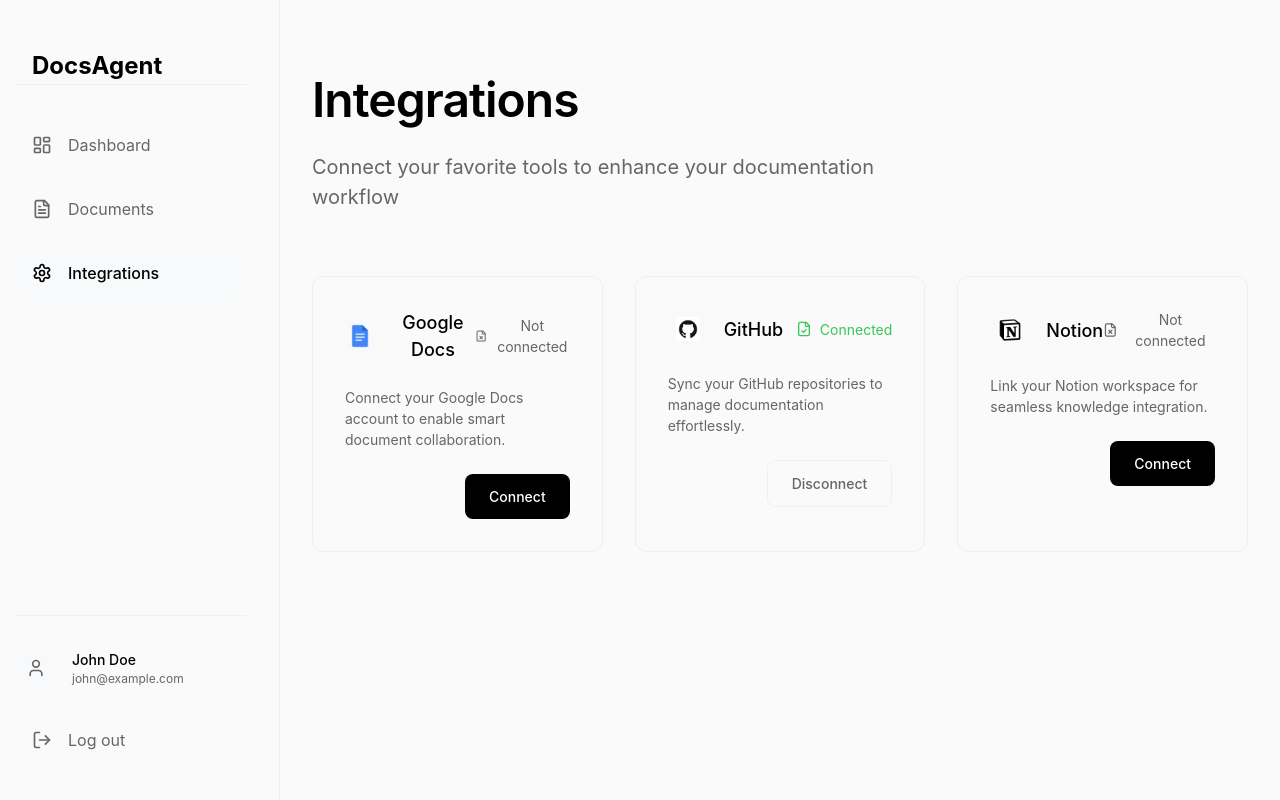
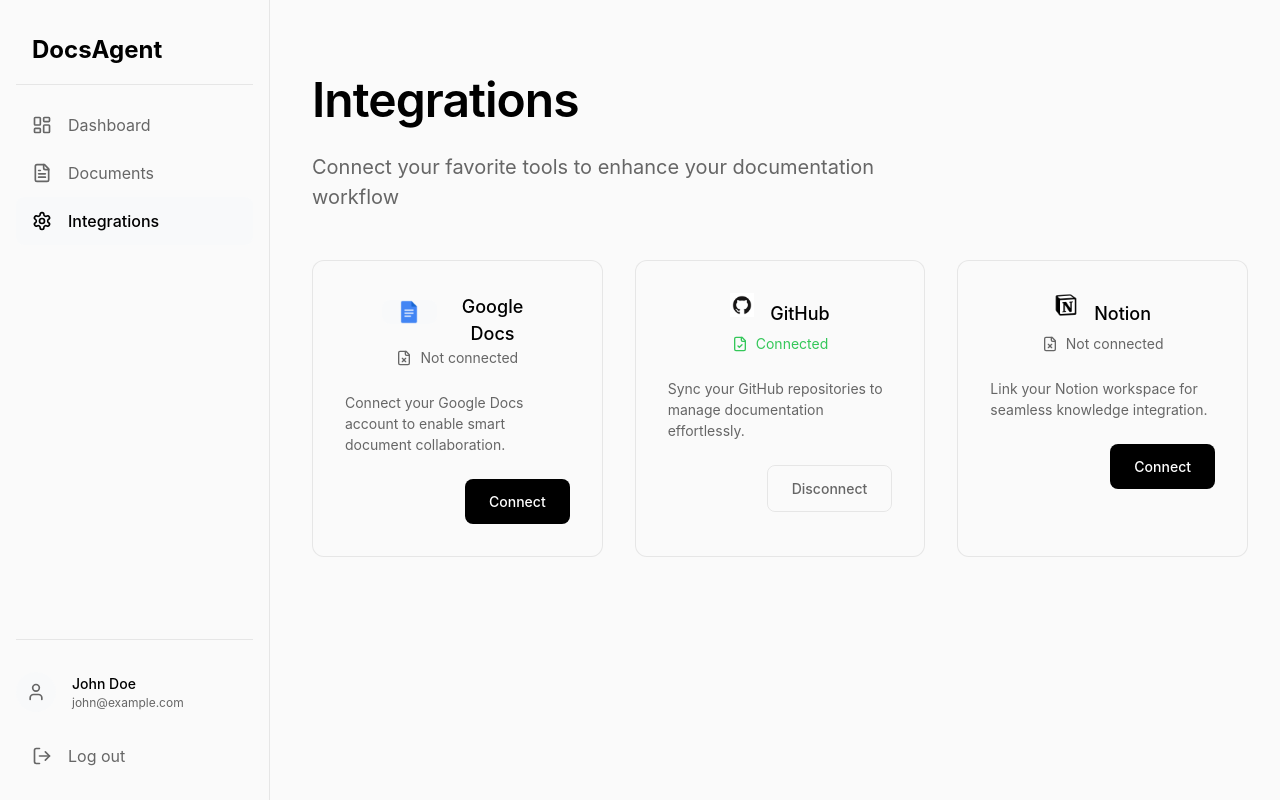
Before and after one commit to brausepulver/docs-agent, a React (Vite) app in the folder frontend/: page /integrations in a window 1280 px wide. Built offline with nearby package versions, Linux system fonts and the light colour scheme.

Commit message:
Adjust padding.

```diff
--- a/frontend/src/index.css
+++ b/frontend/src/index.css
@@ -3,13 +3,13 @@
     /* Base colors */
     --primary-color: #000000;
     --secondary-color: #666666;
-    --accent-color: #88786C;
+    --accent-color: rgba(8, 9, 10, 0.16);;
 
     /* Background colors */
     --background-color: #FAFAFA;
     --bg-subtle: rgba(248, 249, 250, 0.65);
     --bg-hover: rgba(255, 255, 255, 0.95);
-    --border-subtle: rgba(8, 9, 10, 0.04);
+    --border-subtle: rgba(8, 9, 10, 0.08);
 
     /* Additional colors */
     --red-tag: #FF3B30;
--- a/frontend/src/styles/LandingPage.css
+++ b/frontend/src/styles/LandingPage.css
@@ -109,6 +109,7 @@
 
 .new-feature-tag:hover {
     background-color: var(--bg-hover);
+    border-color: var(--accent-color);
 }
 
 .new-feature-tag:hover .tag-new {
--- a/frontend/src/styles/Sidebar.css
+++ b/frontend/src/styles/Sidebar.css
@@ -1,5 +1,5 @@
 .sidebar {
-    width: 280px;
+    width: 270px;
     height: 100vh;
     position: fixed;
     left: 0;
@@ -15,13 +15,11 @@
     display: flex;
     flex-direction: column;
     height: 100%;
-    padding: calc(var(--spacing-unit) * 4);
-    padding-left: calc(var(--spacing-unit) * 2);
+    padding: calc(var(--spacing-unit) * 2);
 }
 
 .sidebar-header {
     padding: calc(var(--spacing-unit) * 2);
-    padding-bottom: 0;
     border-bottom: 1px solid var(--border-subtle);
 }
 
@@ -31,10 +29,9 @@
 }
 
 .sidebar-nav {
-    margin-top: calc(var(--spacing-unit) * 4);
+    margin-top: calc(var(--spacing-unit) * 2);
     display: flex;
     flex-direction: column;
-    gap: calc(var(--spacing-unit) * 1);
     flex-grow: 1;
 }
 
@@ -42,7 +39,7 @@
     display: flex;
     align-items: center;
     gap: calc(var(--spacing-unit) * 2);
-    padding: calc(var(--spacing-unit) * 2);
+    padding: calc(var(--spacing-unit) * 1.5) calc(var(--spacing-unit) * 2);
     border-radius: 8px;
     color: var(--secondary-color);
     transition: all 0.2s ease;
@@ -69,7 +66,7 @@
     display: flex;
     align-items: center;
     gap: calc(var(--spacing-unit) * 2);
-    margin-bottom: calc(var(--spacing-unit) * 3);
+    margin-bottom: calc(var(--spacing-unit) * 2);
 }
 
 .user-avatar {
--- a/frontend/src/styles/UserIntegrations.css
+++ b/frontend/src/styles/UserIntegrations.css
@@ -10,7 +10,7 @@
 }
 
 .user-header {
-    margin-bottom: calc(var(--spacing-unit) * 8);
+    margin-bottom: calc(var(--spacing-unit) * 6);
 }
 
 .user-title {
@@ -50,6 +50,7 @@
     display: flex;
     align-items: center;
     justify-content: space-between;
+    flex-direction: column;
     margin-bottom: calc(var(--spacing-unit) * 3);
 }
 
@@ -60,13 +61,14 @@
 }
 
 .integration-icon {
-    width: 40px;
-    height: 40px;
     display: flex;
+    width: 50%;
     align-items: center;
     justify-content: center;
     background-color: var(--bg-subtle);
     border-radius: 8px;
+    margin: 0 auto;
+    margin-bottom: calc(var(--spacing-unit) * 2);
 }
 
 .integration-name {
```
